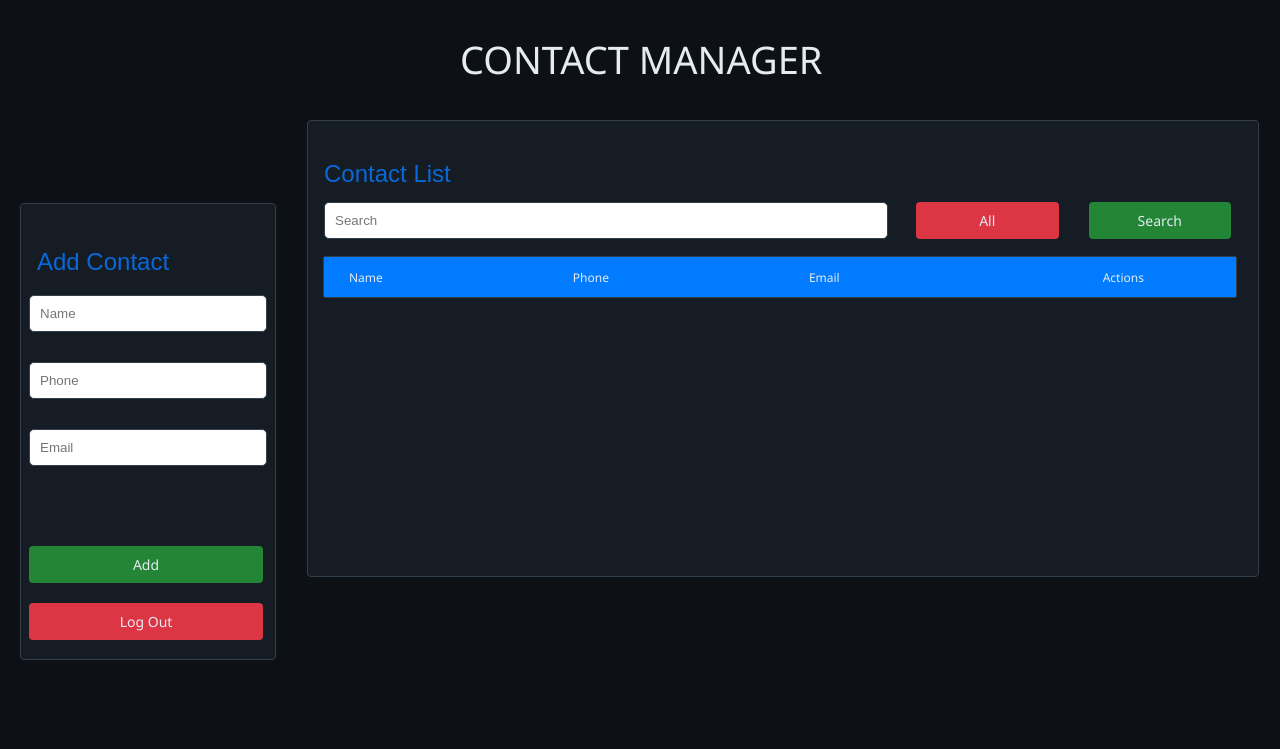
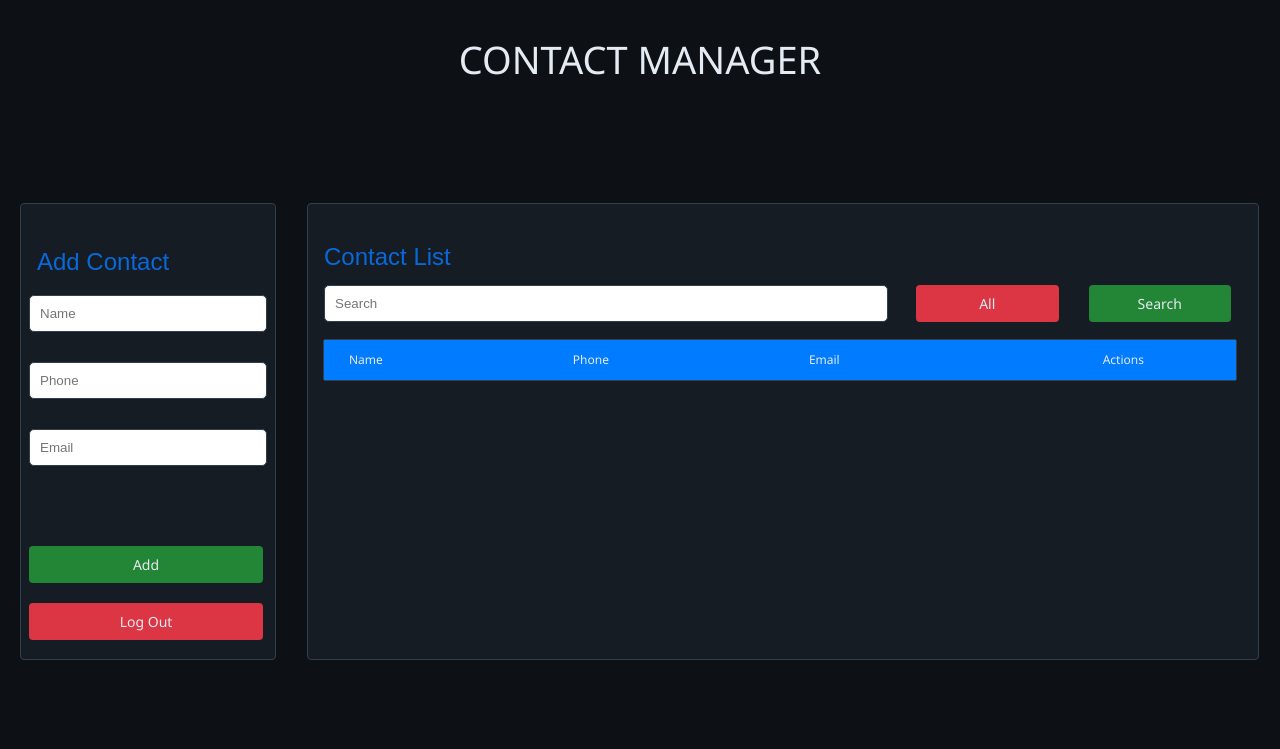
Before and after one commit to alexdreyesz/ContactHub, a PHP site: the page made by Pages/Contact Manager/manager.html in a window 1280 px wide. Shown: the top 749 px of the page. Run offline with PHP 8.4, Linux system fonts and the light colour scheme.

Commit message:
Rezising Issues Fixed contactManager Page

```diff
--- a/Pages/Contact Manager/manager.css
+++ b/Pages/Contact Manager/manager.css
@@ -22,7 +22,14 @@
 .heading {
     position: absolute;
     top: -5px;
-    left: 460px;
+    width: 100%;
+    display: flex;
+    justify-content: center;
+    text-align: center;
+    align-items: center;
+}
+
+.heading-text {
     color: #E5EBF2;
     font-family: 'Segoe UI', Tahoma, Verdana, sans-serif;
     font-weight: 400;
@@ -186,10 +193,11 @@
     width: 100%;
     height: 80%;
     position: relative;
-    top: 30px;
+    top: 21.2px;
     margin-left: -10px;
     display: flex;
     justify-content: center;
+    align-items: center;
 }
 
 .login-box{
--- a/Pages/Contact Manager/manager.html
+++ b/Pages/Contact Manager/manager.html
@@ -19,7 +19,9 @@
 </head>
 <body>
 
-    <p class="heading">CONTACT MANAGER</p>
+    <div class="heading">
+    <p class="heading-text">CONTACT MANAGER</p>
+    </div>
 
     <!-- Left Box Container -->
     <div class="left-container">
```
